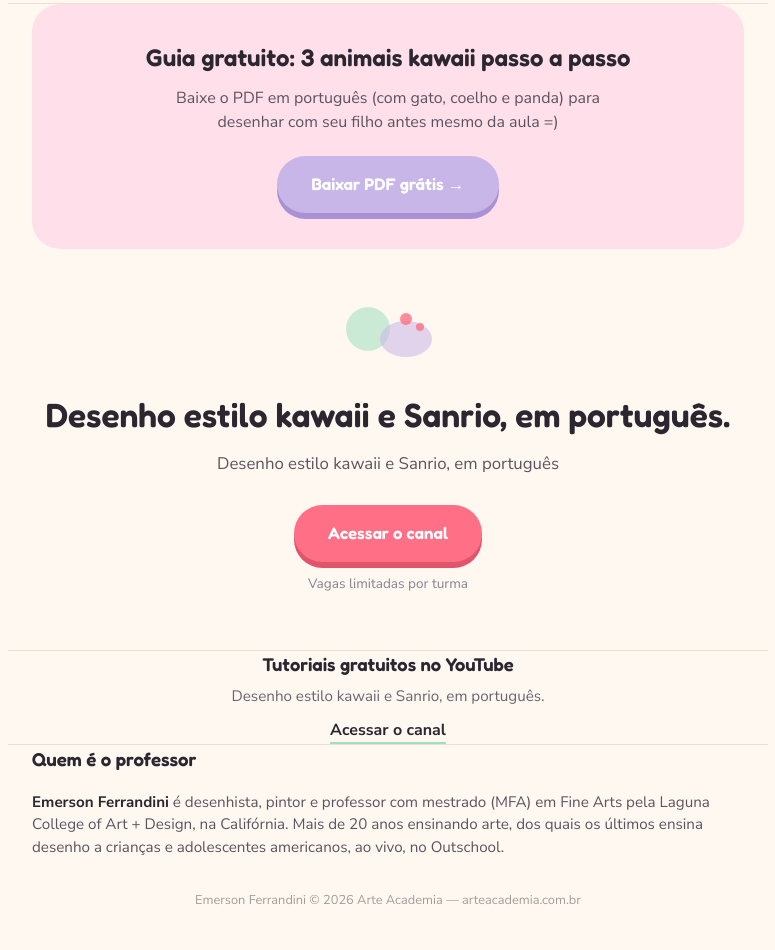
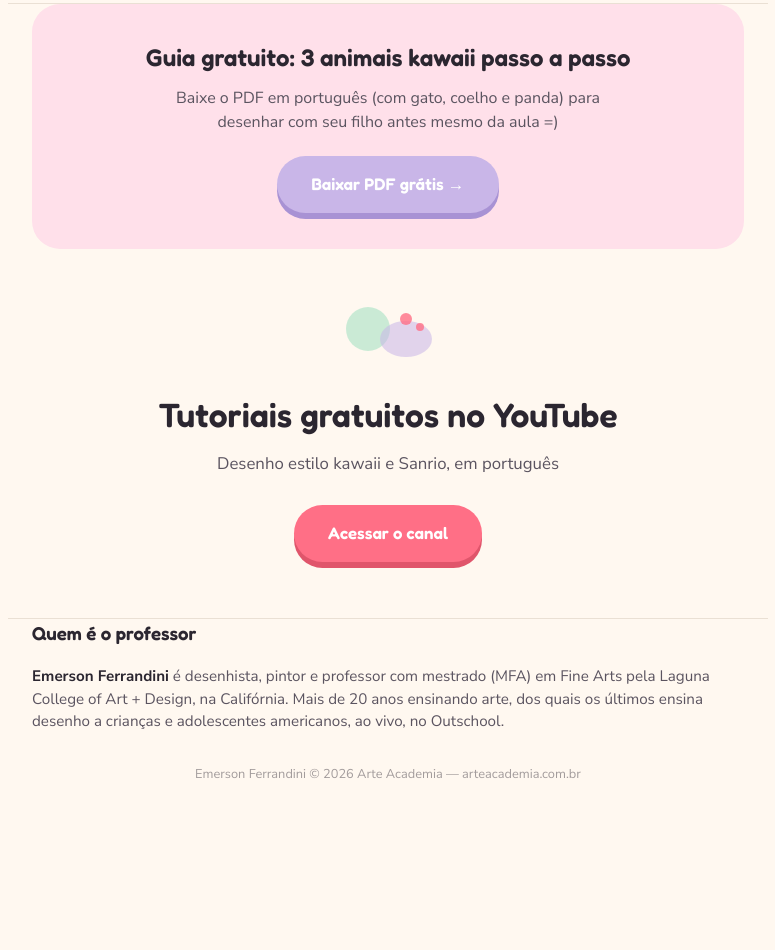
Before and after one commit to ferrandiniart-web/arteacademia, a plain HTML site: page index.html in a window 1280 px wide. Shown: the part 552-1502 px from the top of the page, without its empty margins (252-1027 px from the left). After the commit the page ends 1376 px from the top, so only its background shows below. Drawn offline with Linux system fonts and the light colour scheme.

Commit message:
Update index.html

```diff
--- a/index.html
+++ b/index.html
@@ -162,22 +162,9 @@
     <circle cx="78" cy="22" r="6" fill="var(--coral)" opacity="0.8"/>
     <circle cx="92" cy="30" r="4" fill="var(--coral)" opacity="0.8"/>
   </svg>
-  <h1>Desenho estilo kawaii e Sanrio, em português.</h1>
+  <h1>Tutoriais gratuitos no YouTube</h1>
   <p class="sub">Desenho estilo kawaii e Sanrio, em português</p>
   <a class="btn" href="https://www.youtube.com/channel/UCyQ6Sc3clci1Dis7x5BcpEQ">Acessar o canal</a>
-  <p class="micro">Vagas limitadas por turma</p>
-</section>
-
-
-
-<section class="wrap">
-  <div class="secondary">
-    <div class="card">
-      <h3>Tutoriais gratuitos no YouTube</h3>
-      <p>Desenho estilo kawaii e Sanrio, em português.</p>
-      <a href="https://www.youtube.com/channel/UCyQ6Sc3clci1Dis7x5BcpEQ">Acessar o canal</a>
-    </div>
-  </div>
 </section>
 
 <section class="wrap">
```
